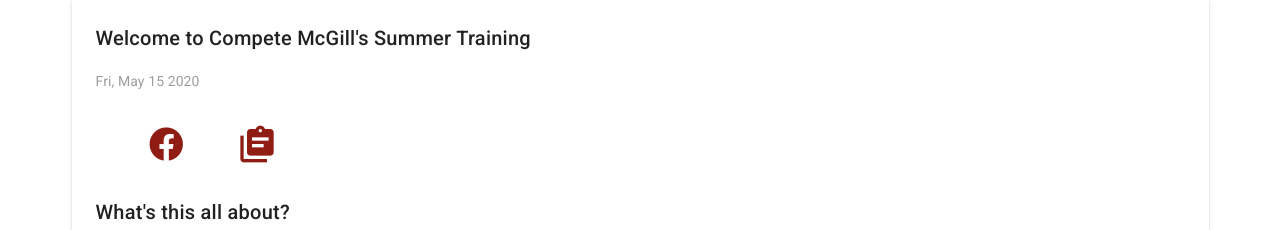
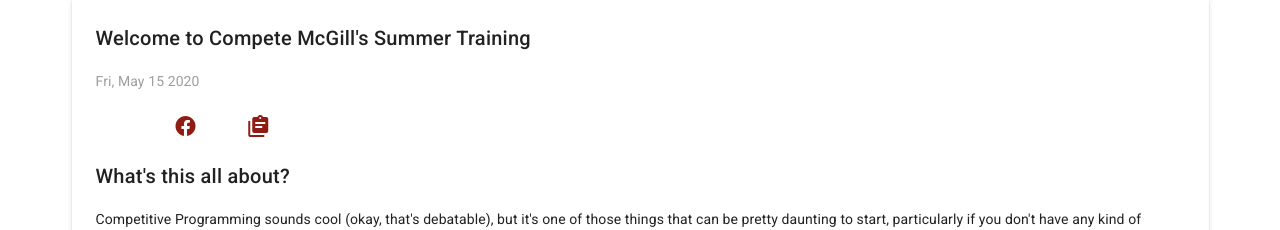
Before and after one commit to competemcgill/wisp-ui, a Vue app: page / in a window 1280 px wide. Shown: the part 210-440 px from the top of the page. Built offline with nearby package versions, Linux system fonts and the light colour scheme; no server answers.

Commit message:
Update rest of Typography and Social Buttons

```diff
--- a/src/components/Home/Announcement.vue
+++ b/src/components/Home/Announcement.vue
@@ -8,24 +8,30 @@
             >Welcome to Compete McGill's Summer Training</v-card-title
           >
           <v-card-text class="grey--text">Fri, May 15 2020</v-card-text>
-          <v-card-text>
+          <v-card-text class="social-link-icons">
             <v-col lg="2" md="4">
               <v-row justify="space-between">
+                <v-btn icon>
                   <v-icon
-                  x-large
+                    medium
                     class="primary--text"
                     @click="openLink('discord')"
                     >mdi-discord</v-icon
                   >
+                </v-btn>
+                <v-btn icon>
                   <v-icon
-                  x-large
+                    medium
                     class="primary--text"
                     @click="openLink('facebook')"
                     >mdi-facebook</v-icon
                   >
-                <v-icon x-large class="primary--text" @click="openLink('form')"
+                </v-btn>
+                <v-btn icon>
+                  <v-icon medium class="primary--text" @click="openLink('form')"
                     >mdi-clipboard-text-multiple</v-icon
                   >
+                </v-btn>
               </v-row>
             </v-col>
           </v-card-text>
@@ -177,4 +183,8 @@ a {
   text-decoration: none;
   font-weight: bold;
 }
+
+.social-link-icons {
+  padding: 0px 15px;
+}
 </style>
--- a/src/views/Admin/index.vue
+++ b/src/views/Admin/index.vue
@@ -1,8 +1,8 @@
 <template>
   <div class="admin">
     <v-container class="my-5">
-      <h1 class="my-5 display-1 black--text text-uppercase">
-        admin
+      <h1 class="my-5 display-1 font-weight-light">
+        Admin
       </h1>
       <v-tabs background-color="white" color="primary" right>
         <v-tab>Problem Sets</v-tab>
--- a/src/views/Dashboard/index.vue
+++ b/src/views/Dashboard/index.vue
@@ -1,8 +1,8 @@
 <template>
   <div class="dashboard">
     <v-container class="my-5">
-      <h1 class="my-5 display-1 black--text text-uppercase">
-        my sets
+      <h1 class="my-5 display-1 font-weight-light">
+        My Sets
         <v-btn
           text
           :loading="refreshLoading"
--- a/src/views/Login/index.vue
+++ b/src/views/Login/index.vue
@@ -1,8 +1,8 @@
 <template>
   <div class="login">
     <v-container class="my-5">
-      <h1 class="my-5 display-1 black--text text-uppercase text-xs-center">
-        login
+      <h1 class="my-5 display-1 font-weight-light">
+        Login
       </h1>
       <v-row class="my-5 py-5">
         <v-col cols="0" sm="3"></v-col>
--- a/src/views/ProblemSets/Index/index.vue
+++ b/src/views/ProblemSets/Index/index.vue
@@ -3,8 +3,8 @@
     <v-container class="my-5">
       <v-row>
         <v-col cols="12" sm="8">
-          <h1 class="my-5 display-1 black--text text-uppercase">
-            problem sets
+          <h1 class="my-5 display-1 font-weight-light">
+            Problem Sets
             <v-btn
               text
               :loading="refreshLoading"
--- a/src/views/Problems/Index/index.vue
+++ b/src/views/Problems/Index/index.vue
@@ -26,8 +26,8 @@
       </v-dialog>
       <v-row>
         <v-col cols="12" sm="8">
-          <h1 class="my-5 display-1 black--text text-uppercase">
-            problems
+          <h1 class="my-5 display-1 font-weight-light">
+            Problems
             <v-btn
               text
               :loading="refreshLoading"
--- a/src/views/Profile/index.vue
+++ b/src/views/Profile/index.vue
@@ -3,8 +3,8 @@
     <v-container class="my-5">
       <v-row align="center" class="mr-3">
         <v-col cols="12">
-          <h1 class="my-5 display-1 black--text text-uppercase">
-            profile
+          <h1 class="my-5 display-1 font-weight-light">
+            Profile
             <v-btn text @click="editDialogue = true" class="mb-2">
               <v-icon class="primary--text">mdi-pencil</v-icon>
             </v-btn>
--- a/src/views/Settings/index.vue
+++ b/src/views/Settings/index.vue
@@ -2,7 +2,7 @@
 <template>
   <div class="settings">
     <v-container class="my-5">
-      <h1 class="my-5 display-1 black--text text-uppercase">settings</h1>
+      <h1 class="my-5 display-1 font-weight-light">Settings</h1>
       <h1 class="my-5 title black--text text-uppercase">coming soon...</h1>
     </v-container>
   </div>
--- a/src/views/SignUp/index.vue
+++ b/src/views/SignUp/index.vue
@@ -2,7 +2,7 @@
 <template>
   <div class="signup">
     <v-container class="my-5">
-      <h1 class="my-5 display-1 black--text text-uppercase text-xs-center">
+      <h1 class="my-5 display-1 font-weight-light">
         Register
       </h1>
       <v-row class="my-5 py-5" justify="center" align="center">
```
Lines whose indentation alone changed are shown as unchanged.
